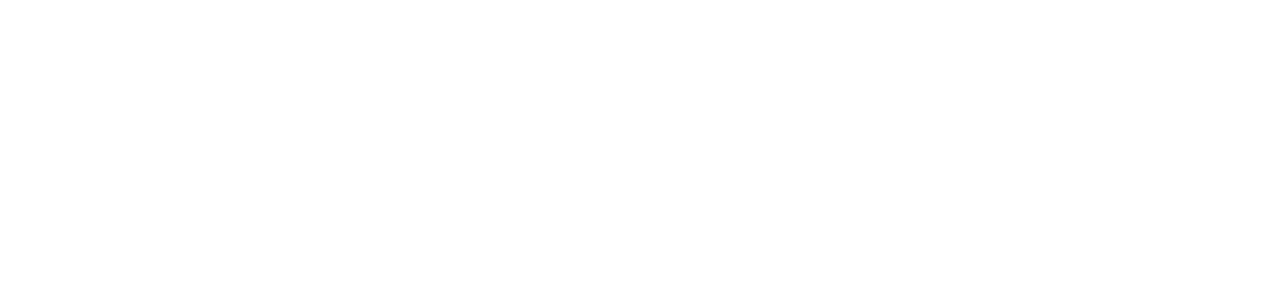
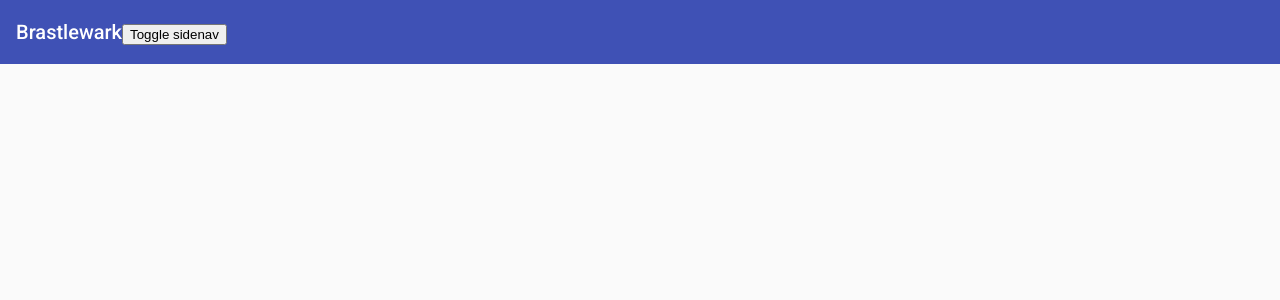
Before and after one commit to leonimug/Gnome-Story, an Angular app: page / in a window 1280 px wide. Shown: the top 300 px of the page. Built offline with nearby package versions, Linux system fonts and the light colour scheme.

Commit message:
Styling the sidenav

```diff
--- a/src/app/app.component.html
+++ b/src/app/app.component.html
@@ -1,6 +1,13 @@
 <mat-sidenav-container class="example-container">
   <mat-sidenav #sidenav role="navigation">Sidenav content</mat-sidenav>
   <mat-sidenav-content>
+    <mat-toolbar color="primary"
+      >Brastlewark
+      <div>
+        <button (click)="sidenav.toggle()">Toggle sidenav</button>
+      </div>
+    </mat-toolbar>
+
     <main>
       <router-outlet></router-outlet>
     </main>
--- a/src/app/app.component.scss
+++ b/src/app/app.component.scss
@@ -0,0 +1,9 @@
+mat-sidenav-container,
+mat-sidenav-content,
+mat-sidenav {
+  height: 100%;
+}
+
+mat-sidenav {
+  width: 200px;
+}
--- a/src/app/material.module.ts
+++ b/src/app/material.module.ts
@@ -1,8 +1,9 @@
 import { NgModule } from '@angular/core';
 import { MatSidenavModule } from '@angular/material/sidenav';
+import { MatToolbarModule } from '@angular/material/toolbar';
 
 @NgModule({
-  imports: [MatSidenavModule],
-  exports: [MatSidenavModule],
+  imports: [MatSidenavModule, MatToolbarModule],
+  exports: [MatSidenavModule, MatToolbarModule],
 })
 export class MaterialModule {}
```
